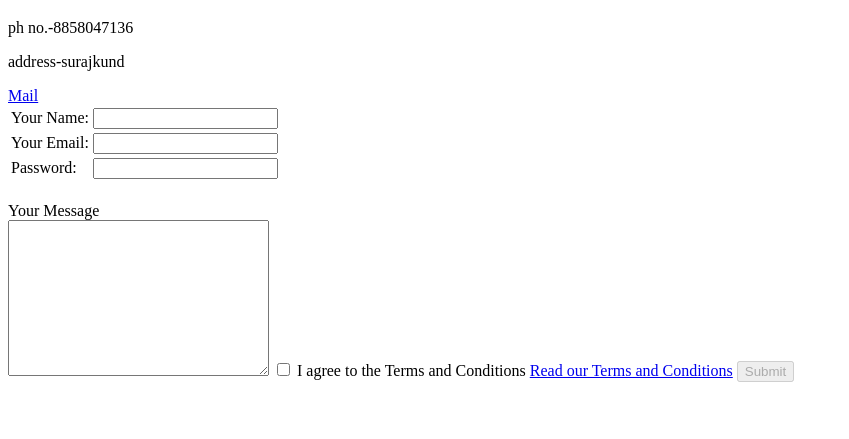
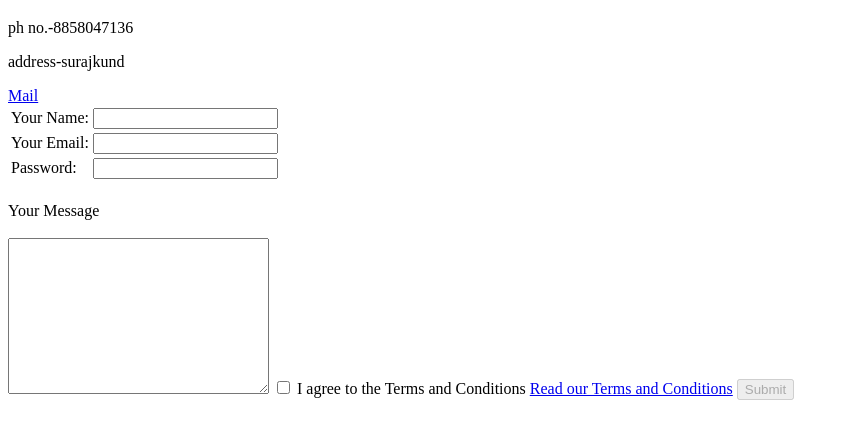
Before and after one commit to nikhil5534/CV, a plain HTML site: page contact.html in a window 1280 px wide. Shown: the part 61-500 px from the top of the page, without its empty margins (0-849 px from the left). Drawn offline with Linux system fonts and the light colour scheme.

Commit message:
Update contact.html

```diff
--- a/contact.html
+++ b/contact.html
@@ -28,7 +28,7 @@
     <br>
 
         <td><label>Your Message</label><td></td><br></tr>
-        <tr>
+        <tr><br>
         <td><textarea name="Your Message" id="" cols="30" rows="10"></textarea></td>
         </tr>
         <tr>
```
